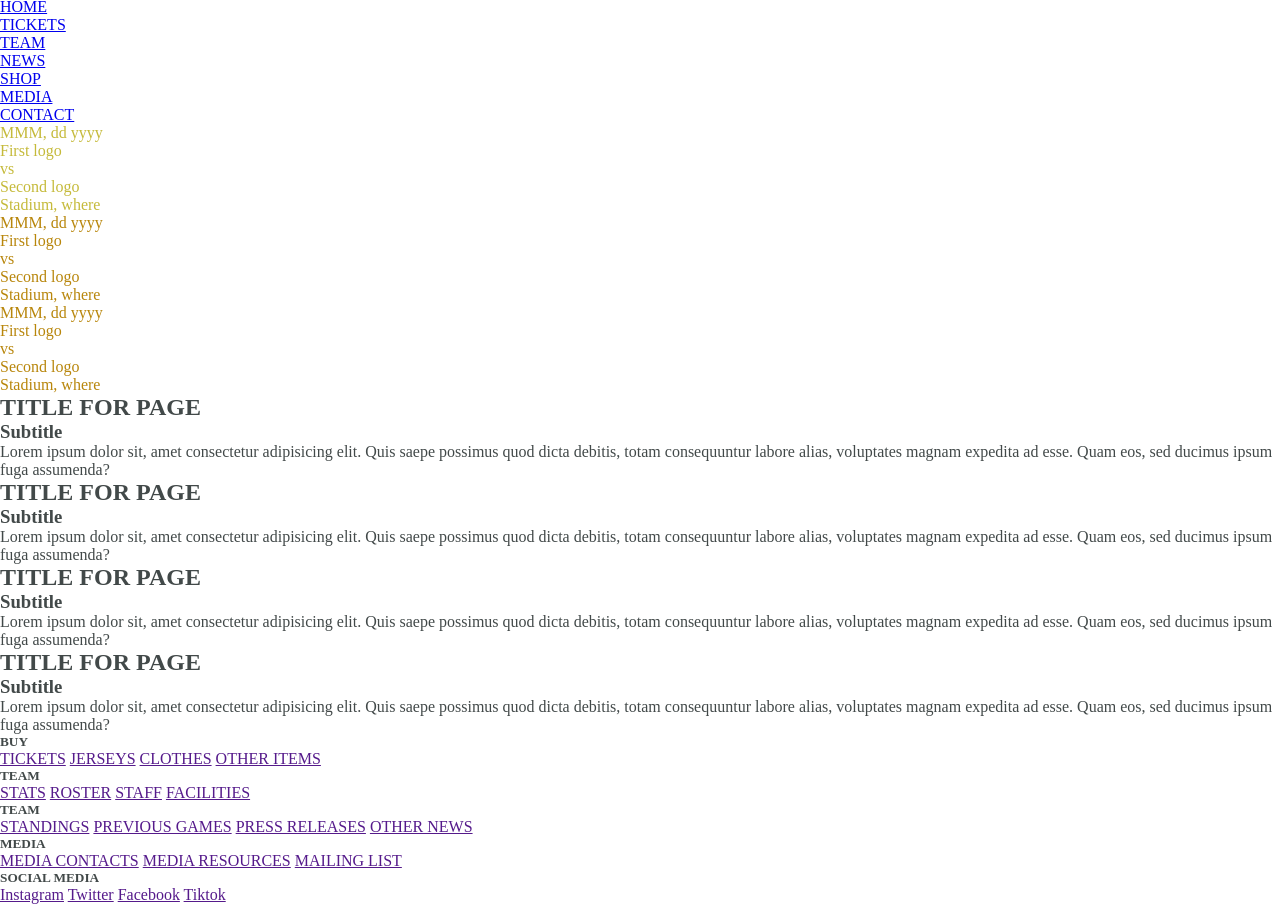
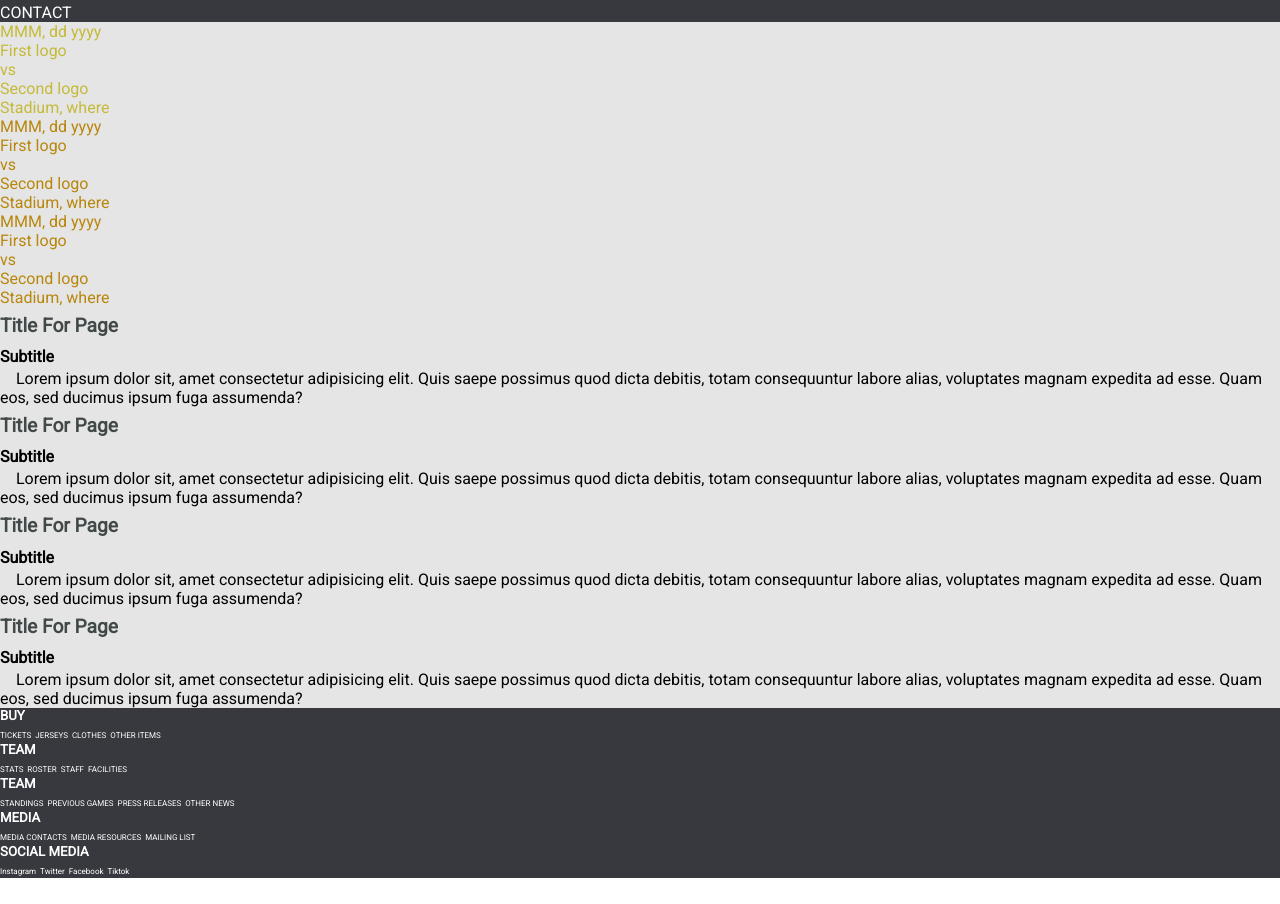
Before and after one commit to jrkaren9/webdev, a plain HTML site: page index.html in a window 1280 px wide. Shown: the part 244-1148 px from the top of the page. After the commit the page ends 1122 px from the top, so only its background shows below. Drawn offline with Linux system fonts and the light colour scheme.

Commit message:
Add more style and add font in all html files

```diff
--- a/css/style.css
+++ b/css/style.css
@@ -1,14 +1,59 @@
 * {
+    /* this even hides the bullet from lists!*/
     margin: 0;
     padding: 0;
     box-sizing: border-box;
+    font-family: Roboto, sans-serif;
 }
 
-.post{
-    color: #424949;
+nav {
+    background-color: #37393E;
 }
 
-#nextmatches{
+ul a {
+    text-decoration: none;
+    color: #FFFFFF;
+}
+
+nav a:hover{
+    background-color: #6D6D6D;
+}
+
+nav a:active{
+    background-color: #C0996D;
+}
+
+footer{
+    background-color: #37393E;
+}
+
+footer a {
+    font-size: 0.5rem;
+}
+
+.content{
+    background-color: #E5E5E5;
+}
+
+.post h1{
+    color: #424949;
+    line-height: 2;
+    font-size: 1.2rem;
+    font-style: bold;
+    text-transform: capitalize;
+}
+
+.post h2{
+    line-height: 1.5;
+    font-size: 1rem;
+    text-transform: initial;
+}
+
+.post p{
+    text-indent: 1rem;
+}
+
+#nextmatch{
     color: #C5BA3A;
 }
 
@@ -17,10 +62,12 @@
 }
 
 .footertext{
-    color: #424949;
+    color: #FFFFFF;
+    font-weight: bold;
 }
 
 #teamname {
     font-size: xx-large;
     color: darkgoldenrod;
+    text-align: center;
 }
--- a/index.html
+++ b/index.html
@@ -4,15 +4,19 @@
     <meta http-equiv="X-UA-Compatible" content="IE=edge">
     <meta name="viewport" content="width=device-width, initial-scale=1.0">
     <link rel="stylesheet" href="css/style.css"/>
+    <link rel="preconnect" href="https://fonts.googleapis.com">
+    <link rel="preconnect" href="https://fonts.gstatic.com" crossorigin>
+    <link href="https://fonts.googleapis.com/css2?family=Roboto&display=swap" rel="stylesheet">
     <title>Team Website</title>
 </head>
-<body>
-    <img src="imgs/logo.svg" alt= "Team logo" width="250">
+<div>
+    <img src="imgs/logo.svg" alt="Team logo" width="100">
 
     <header>
         <h1 id="teamname">TEAM'S NAME</h1>
         <span>Log in</span>
         <span>Sign in</span>
+        <input type="text" placeholder="Search..">
     </header>
 
     <nav>
@@ -27,9 +31,11 @@
         </ul>
     </nav>
 
+    <div class="content">
+        <div>
             <aside>
 
-        <div class="matches" id="nextmatches">
+                <div class="matches" id="nextmatch">
                     <p>MMM, dd yyyy</p>
                     <div>
                         <span>First logo</span>
@@ -59,21 +65,14 @@
                     <p>Stadium, where</p>
                 </div>
             </aside>
+        </div>
 
+        <div>
             <section>
 
                 <article class="post">
-            <h2>TITLE FOR PAGE</h2>
-            <h3>Subtitle</h3>
-            <p class= "post">
-                Lorem ipsum dolor sit, amet consectetur adipisicing elit. Quis saepe possimus quod dicta debitis,
-                totam consequuntur labore alias, voluptates magnam expedita ad esse. Quam eos, sed ducimus ipsum fuga assumenda?
-            </p>
-        </article>
-
-        <article class="post">
-            <h2>TITLE FOR PAGE</h2>
-            <h3>Subtitle</h3>
+                    <h1>Title for page</h1>
+                    <h2>Subtitle</h2>
                     <p>
                         Lorem ipsum dolor sit, amet consectetur adipisicing elit. Quis saepe possimus quod dicta debitis,
                         totam consequuntur labore alias, voluptates magnam expedita ad esse. Quam eos, sed ducimus ipsum fuga assumenda?
@@ -81,8 +80,8 @@
                 </article>
 
                 <article class="post">
-            <h2>TITLE FOR PAGE</h2>
-            <h3>Subtitle</h3>
+                    <h1>Title for page</h1>
+                    <h2>Subtitle</h2>
                     <p>
                         Lorem ipsum dolor sit, amet consectetur adipisicing elit. Quis saepe possimus quod dicta debitis,
                         totam consequuntur labore alias, voluptates magnam expedita ad esse. Quam eos, sed ducimus ipsum fuga assumenda?
@@ -90,8 +89,17 @@
                 </article>
 
                 <article class="post">
-            <h2>TITLE FOR PAGE</h2>
-            <h3>Subtitle</h3>
+                    <h1>Title for page</h1>
+                    <h2>Subtitle</h2>
+                    <p>
+                        Lorem ipsum dolor sit, amet consectetur adipisicing elit. Quis saepe possimus quod dicta debitis,
+                        totam consequuntur labore alias, voluptates magnam expedita ad esse. Quam eos, sed ducimus ipsum fuga assumenda?
+                    </p>
+                </article>
+
+                <article class="post">
+                    <h1>Title for page</h1>
+                    <h2>Subtitle</h2>
                     <p>
                         Lorem ipsum dolor sit, amet consectetur adipisicing elit. Quis saepe possimus quod dicta debitis,
                         totam consequuntur labore alias, voluptates magnam expedita ad esse. Quam eos, sed ducimus ipsum fuga assumenda?
@@ -99,6 +107,8 @@
                 </article>
 
             </section>
+        </div>
+    </div>
 
     <footer>
 
```
Also changed, not shown: contact.html (+7 -0 lines), media.html (+3 -0 lines), news.html (+3 -0 lines), store.html (+7 -0 lines), team.html (+3 -0 lines), tickets.html (+3 -0 lines). Lines whose indentation alone changed are shown as unchanged.
